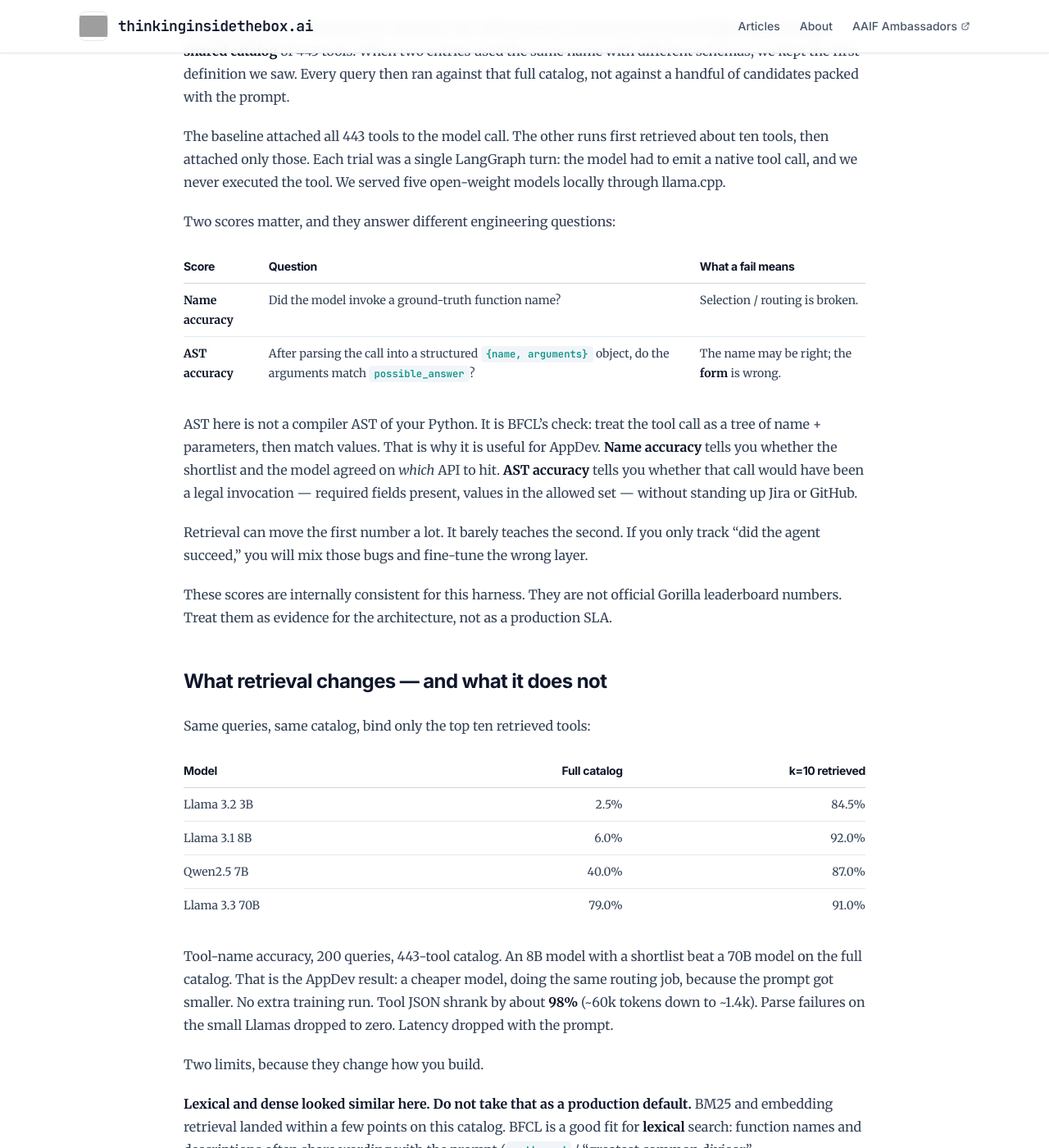
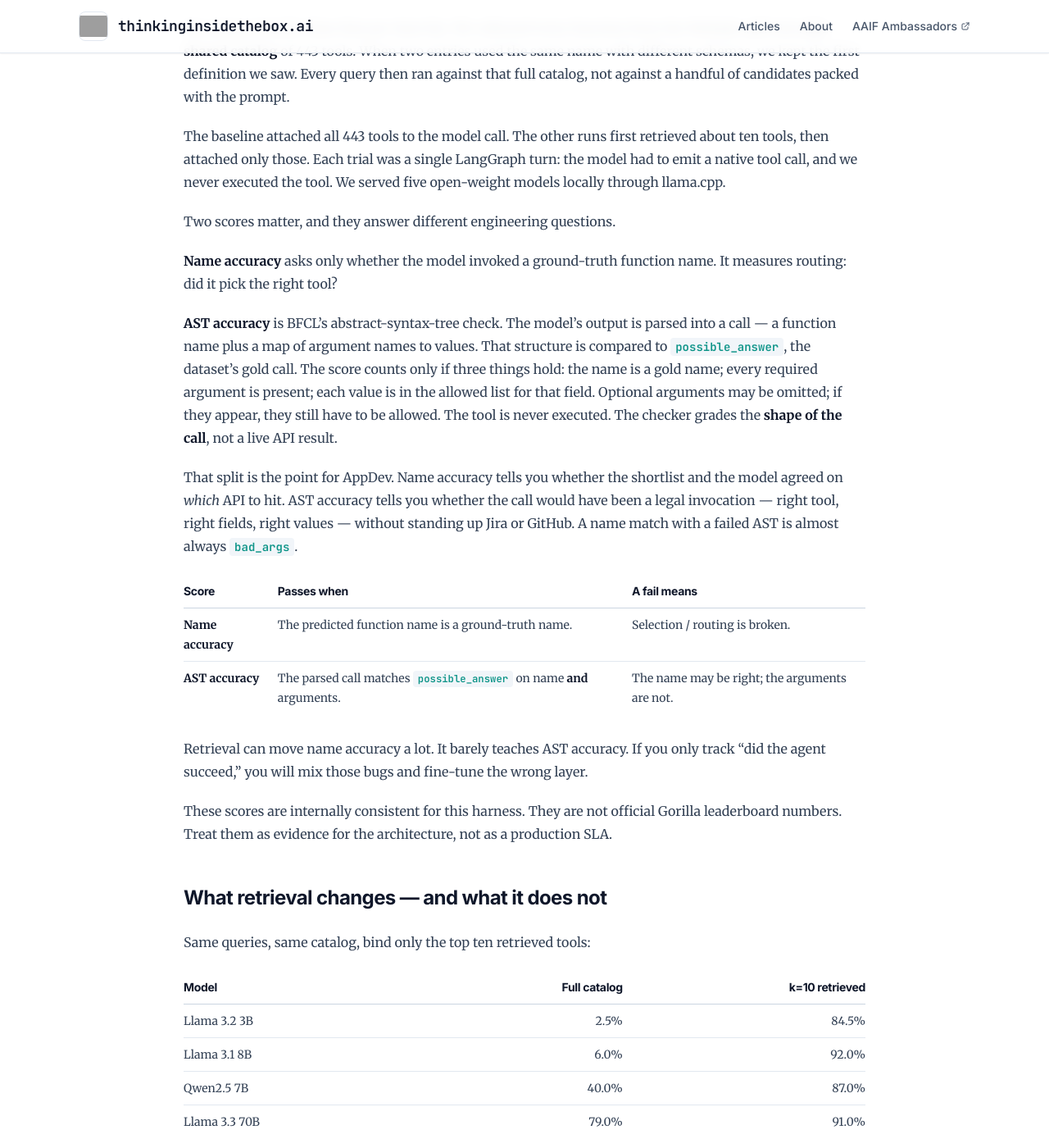
Before and after one commit to thinkinginsidethebox-ai/thinkinginsidethebox-ai.github.io, a Jekyll site: the page built from _posts/2026-09-17-tool-retrieval-for-slm-agents.md, in a window 1280 px wide and 1400 px high, scrolled down 2080 px. Shown: the whole window at 82% size. Built offline with Jekyll 4.4.1, drawn with Linux system fonts in a browser that asks for light colours; nearby versions of some CDN libraries; grey boxes are pictures that could not be loaded.

Commit message:
content: tighten BFCL AST accuracy definition
Co-authored-by: Cursor <cursoragent@cursor.com>

```diff
--- a/_posts/2026-09-17-tool-retrieval-for-slm-agents.md
+++ b/_posts/2026-09-17-tool-retrieval-for-slm-agents.md
@@ -40,16 +40,20 @@ Our setup is harder than that per-item list. We collected every function from th
 
 The baseline attached all 443 tools to the model call. The other runs first retrieved about ten tools, then attached only those. Each trial was a single LangGraph turn: the model had to emit a native tool call, and we never executed the tool. We served five open-weight models locally through llama.cpp.
 
-Two scores matter, and they answer different engineering questions:
+Two scores matter, and they answer different engineering questions.
 
-| Score | Question | What a fail means |
+**Name accuracy** asks only whether the model invoked a ground-truth function name. It measures routing: did it pick the right tool?
+
+**AST accuracy** is BFCL’s abstract-syntax-tree check. The model’s output is parsed into a call — a function name plus a map of argument names to values. That structure is compared to `possible_answer`, the dataset’s gold call. The score counts only if three things hold: the name is a gold name; every required argument is present; each value is in the allowed list for that field. Optional arguments may be omitted; if they appear, they still have to be allowed. The tool is never executed. The checker grades the **shape of the call**, not a live API result.
+
+That split is the point for AppDev. Name accuracy tells you whether the shortlist and the model agreed on *which* API to hit. AST accuracy tells you whether the call would have been a legal invocation — right tool, right fields, right values — without standing up Jira or GitHub. A name match with a failed AST is almost always `bad_args`.
+
+| Score | Passes when | A fail means |
 |---|---|---|
-| **Name accuracy** | Did the model invoke a ground-truth function name? | Selection / routing is broken. |
-| **AST accuracy** | After parsing the call into a structured `{name, arguments}` object, do the arguments match `possible_answer`? | The name may be right; the **form** is wrong. |
+| **Name accuracy** | The predicted function name is a ground-truth name. | Selection / routing is broken. |
+| **AST accuracy** | The parsed call matches `possible_answer` on name **and** arguments. | The name may be right; the arguments are not. |
 
-AST here is not a compiler AST of your Python. It is BFCL’s check: treat the tool call as a tree of name + parameters, then match values. That is why it is useful for AppDev. **Name accuracy** tells you whether the shortlist and the model agreed on *which* API to hit. **AST accuracy** tells you whether that call would have been a legal invocation — required fields present, values in the allowed set — without standing up Jira or GitHub.
-
-Retrieval can move the first number a lot. It barely teaches the second. If you only track “did the agent succeed,” you will mix those bugs and fine-tune the wrong layer.
+Retrieval can move name accuracy a lot. It barely teaches AST accuracy. If you only track “did the agent succeed,” you will mix those bugs and fine-tune the wrong layer.
 
 These scores are internally consistent for this harness. They are not official Gorilla leaderboard numbers. Treat them as evidence for the architecture, not as a production SLA.
 
```
